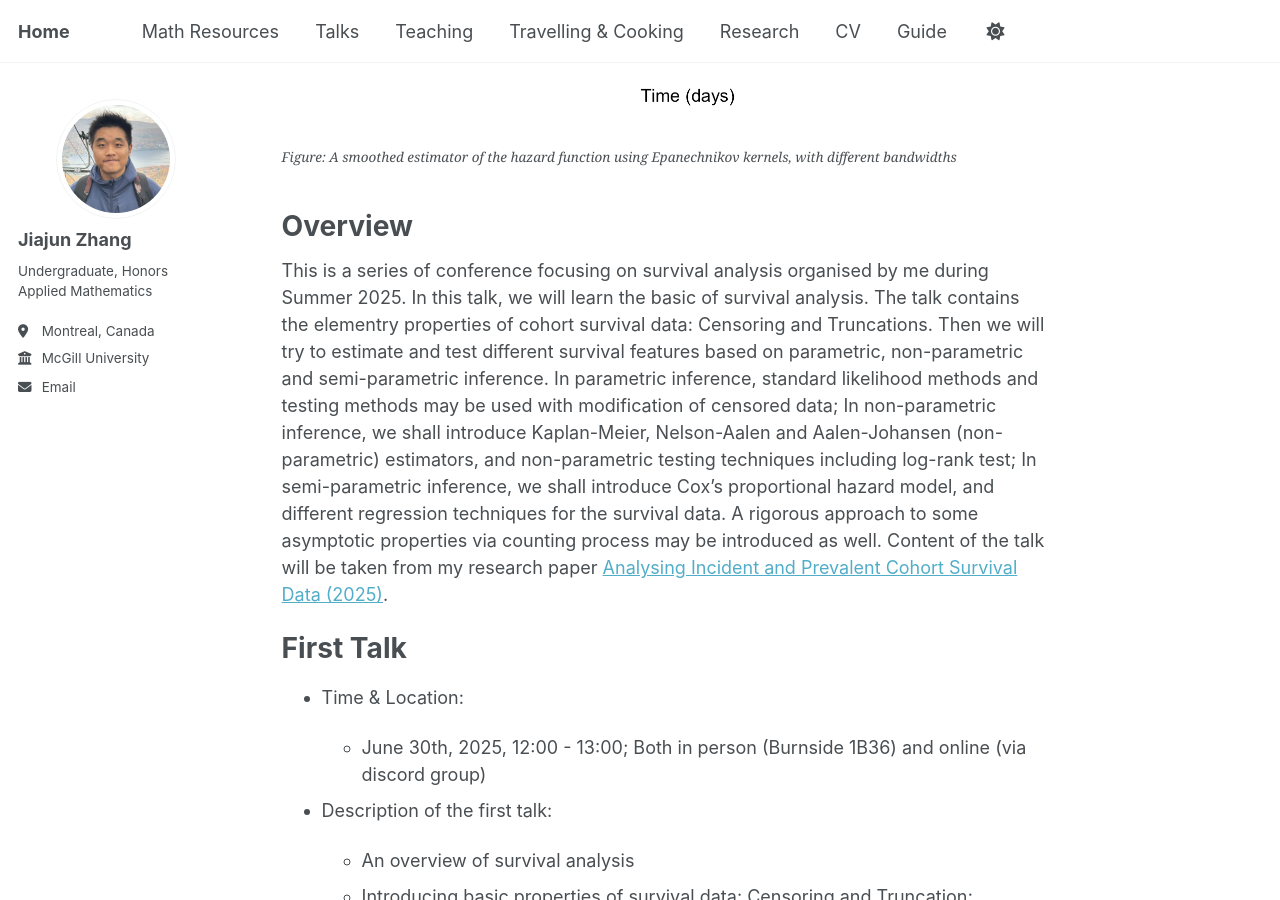
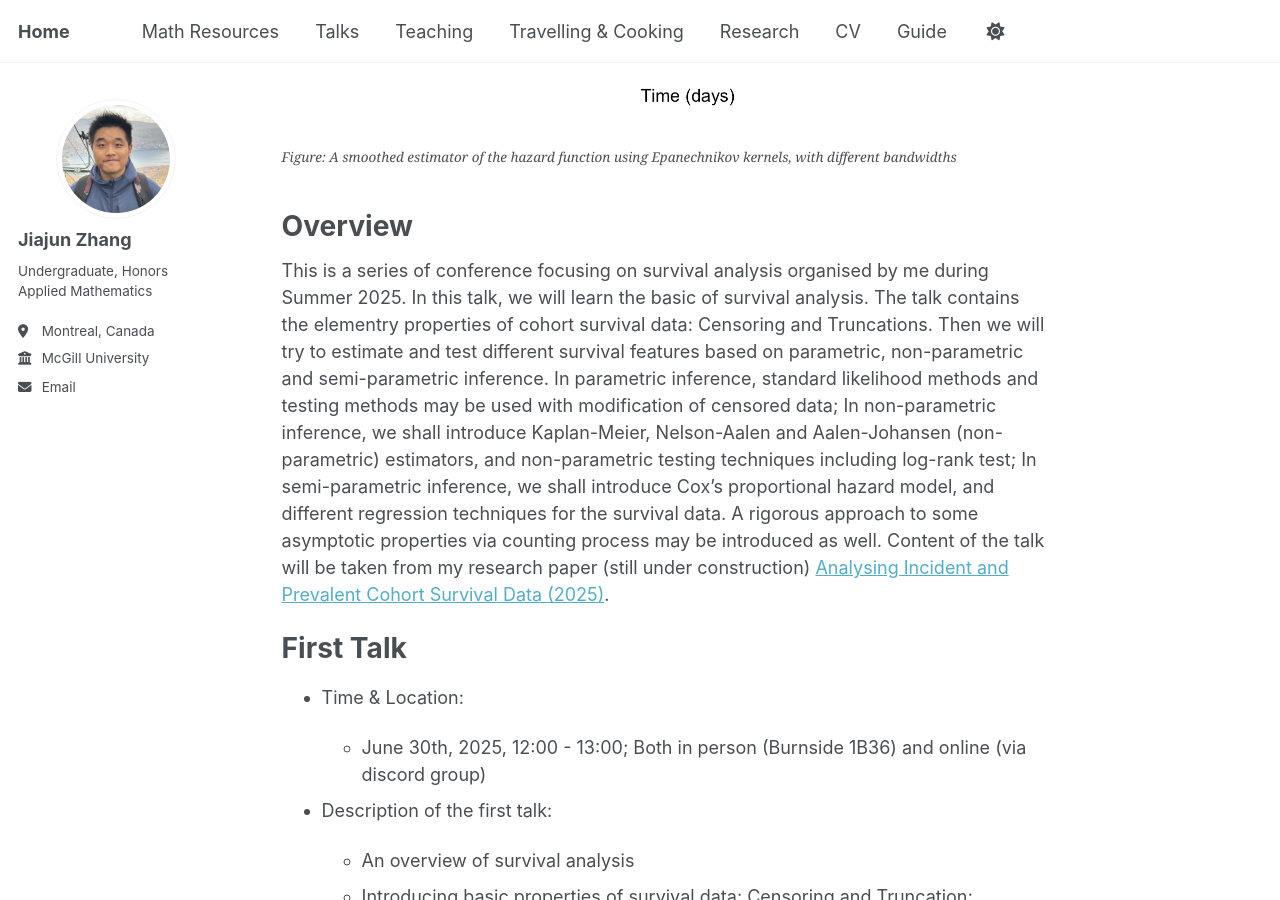
Before and after one commit to JohanssonRein/JohanssonRein.github.io, a Jekyll site: the page built from _talks/2025-06-01-survivalanalysis.md, in a window 1280 px wide and 900 px high, scrolled down 620 px. Built offline with Jekyll 4.4.1, drawn with Linux system fonts in a browser that asks for light colours.

Commit message:
Update 2025-06-01-survivalanalysis.md

```diff
--- a/_talks/2025-06-01-survivalanalysis.md
+++ b/_talks/2025-06-01-survivalanalysis.md
@@ -20,7 +20,7 @@ location: "Montreal, QC, Canada"
 
 # Overview
 
-This is a series of conference focusing on survival analysis organised by me during Summer 2025. In this talk, we will learn the basic of survival analysis. The talk contains the elementry properties of cohort survival data: Censoring and Truncations. Then we will try to estimate and test different survival features based on parametric, non-parametric and semi-parametric inference. In parametric inference, standard likelihood methods and testing methods may be used with modification of censored data; In non-parametric inference, we shall introduce Kaplan-Meier, Nelson-Aalen and Aalen-Johansen (non-parametric) estimators, and non-parametric testing techniques including log-rank test; In semi-parametric inference, we shall introduce Cox's proportional hazard model, and different regression techniques for the survival data. A rigorous approach to some asymptotic properties via counting process may be introduced as well. Content of the talk will be taken from my research paper [Analysing Incident and Prevalent Cohort Survival Data (2025)](/files/survivalanalysis.pdf).
+This is a series of conference focusing on survival analysis organised by me during Summer 2025. In this talk, we will learn the basic of survival analysis. The talk contains the elementry properties of cohort survival data: Censoring and Truncations. Then we will try to estimate and test different survival features based on parametric, non-parametric and semi-parametric inference. In parametric inference, standard likelihood methods and testing methods may be used with modification of censored data; In non-parametric inference, we shall introduce Kaplan-Meier, Nelson-Aalen and Aalen-Johansen (non-parametric) estimators, and non-parametric testing techniques including log-rank test; In semi-parametric inference, we shall introduce Cox's proportional hazard model, and different regression techniques for the survival data. A rigorous approach to some asymptotic properties via counting process may be introduced as well. Content of the talk will be taken from my research paper (still under construction) [Analysing Incident and Prevalent Cohort Survival Data (2025)](/files/survivalanalysis.pdf).
 
 # First Talk
 
```
